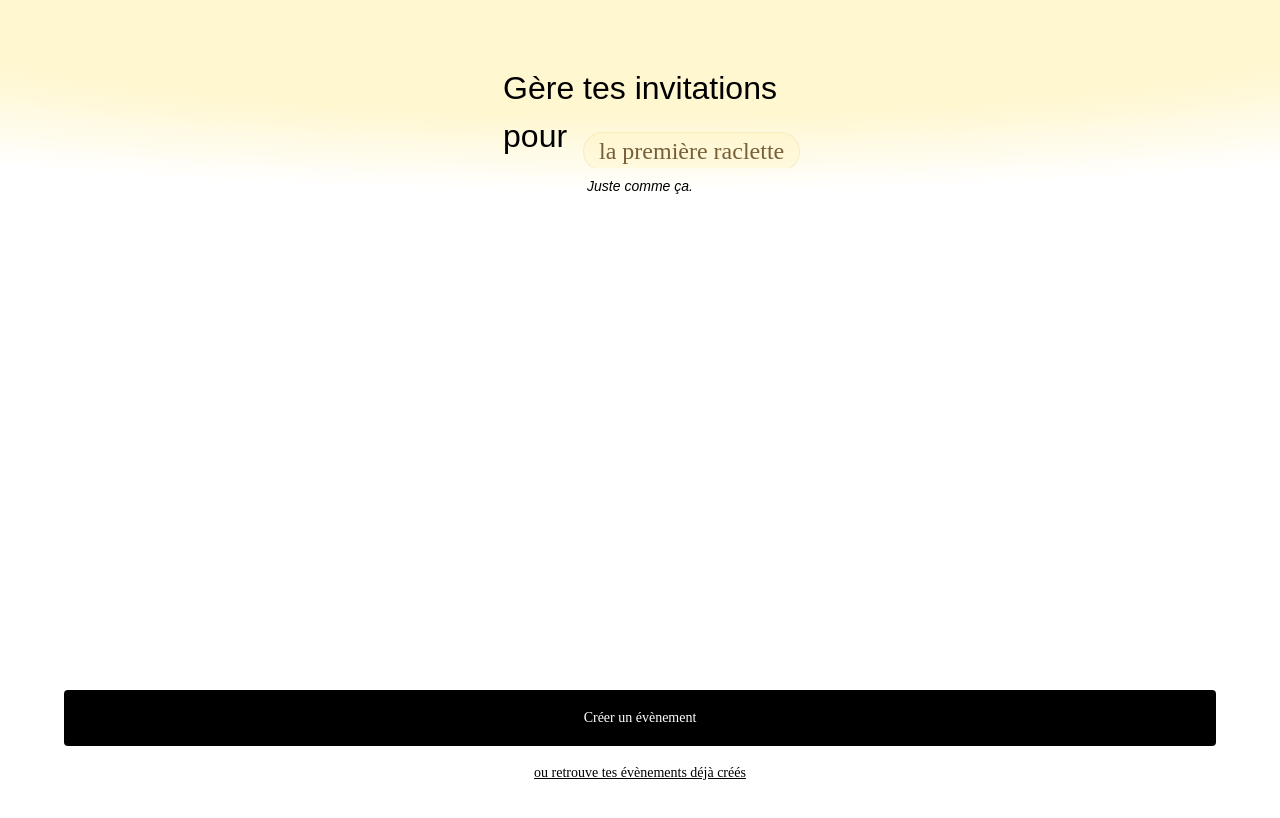
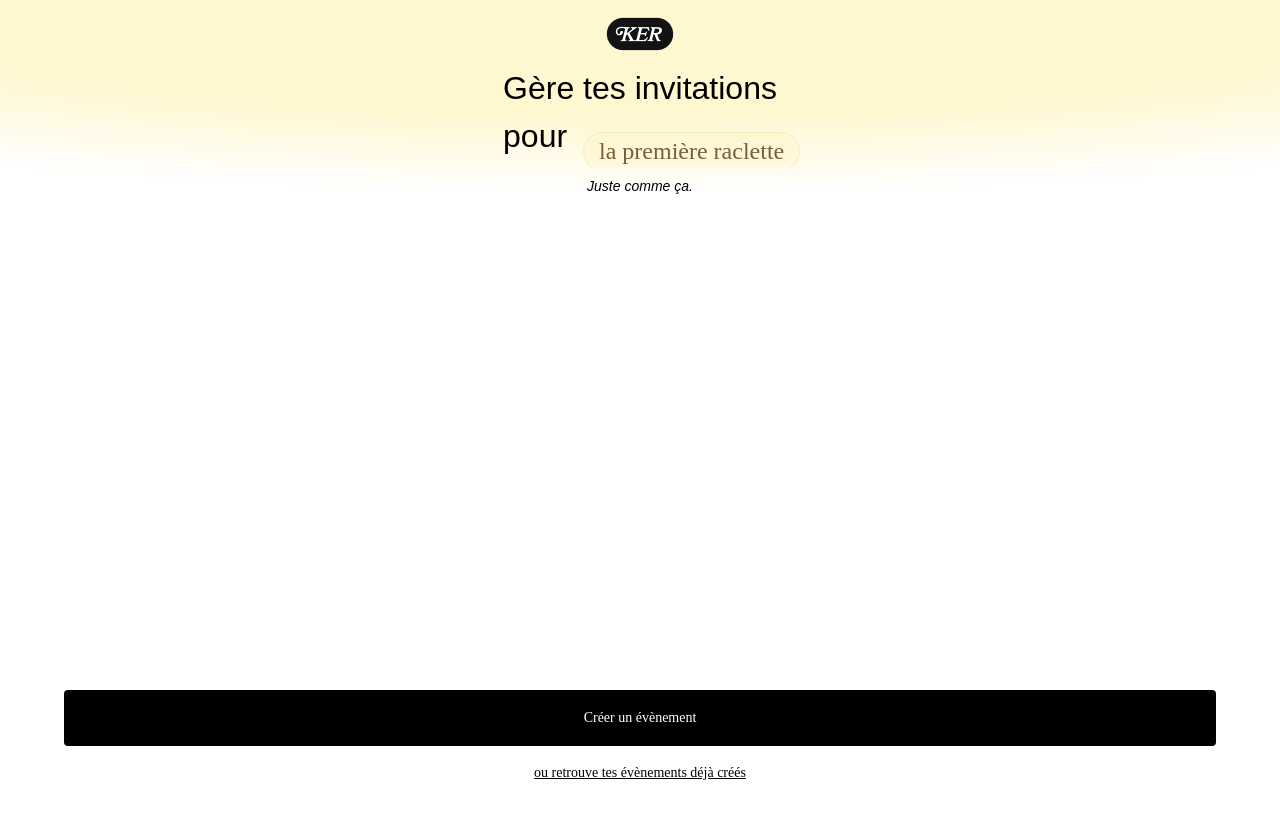
Before and after one commit to maelik/ker_frontend, a Vue app: page / in a window 1280 px wide. Shown: the top 818 px of the page. Built offline with nearby package versions, Linux system fonts and the light colour scheme; a web font is replaced by a local one.

Commit message:
ajout logo

```diff
--- a/src/components/Home.vue
+++ b/src/components/Home.vue
@@ -1,6 +1,7 @@
 <template>
     <div class="home-container">
       <div ref="gradient" class="gradient"></div>
+      <img alt="logo ker" src="../assets/logo.png" class="logo"/>
       <div class="container-title">
         <h1>Gère tes invitations</h1>
         <div class="line-carousel">
@@ -232,6 +233,11 @@
     width: 100%;
   }
 
+  .logo {
+    position: fixed;
+    top: 16px;
+  }
+
   .gradient {
     width: 100%;
     height: 40vh;
```
Also changed, not shown: src/assets/logo.png (added).
